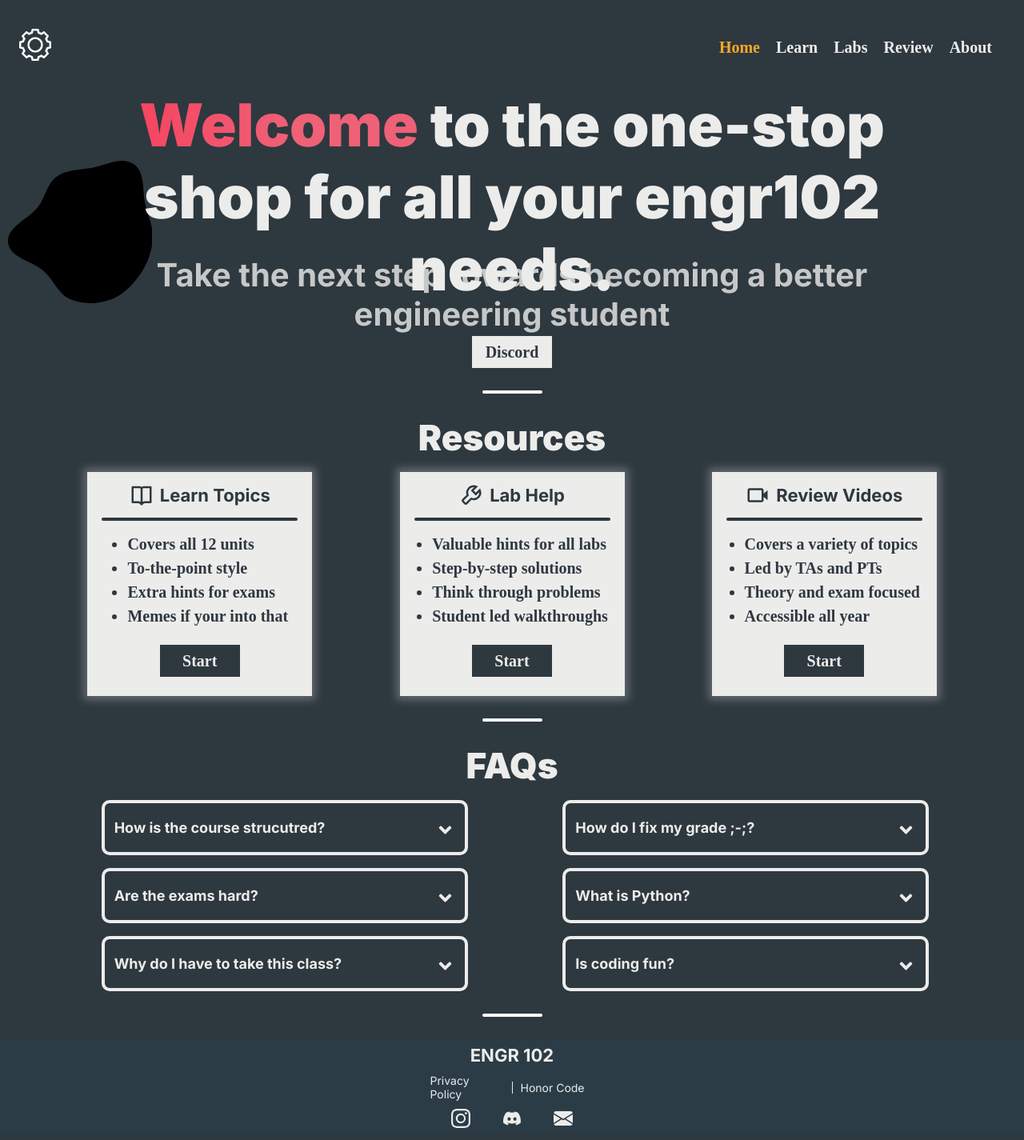
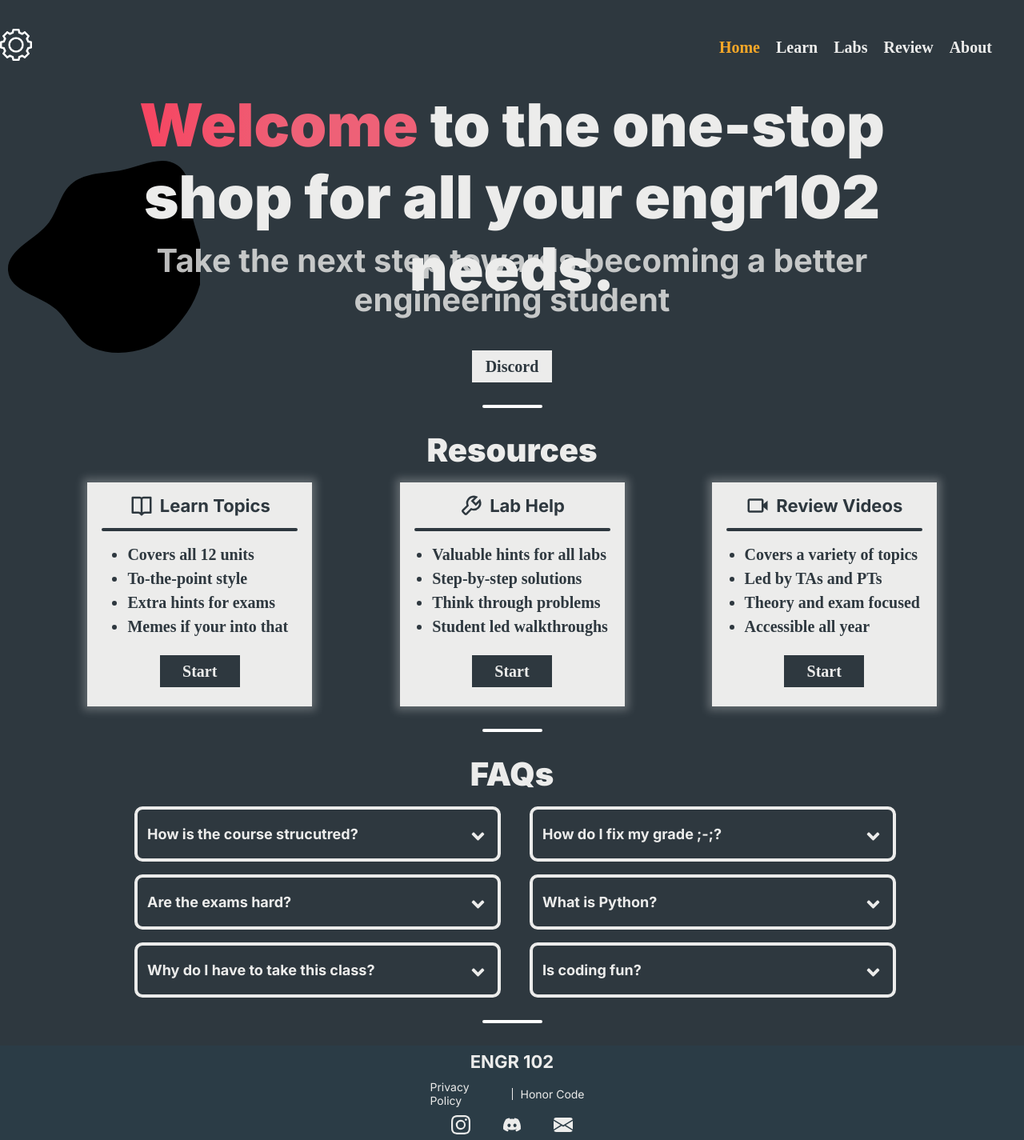
Before and after one commit to WarrenWu4/engr102-website, a React (Vite) app: page / in a window 1280 px wide. Shown: the whole page at 80% size. Built offline with nearby package versions, Linux system fonts and the light colour scheme; a web font is replaced by a local one.

Commit message:
home page good up to 640px

```diff
--- a/src/components/homePageComponents/FaqCard.css
+++ b/src/components/homePageComponents/FaqCard.css
@@ -46,3 +46,9 @@
         width: 42.6rem;
     }
 }
+
+@media (min-width: 1280px) {
+    .faq-card {
+        margin: 1.6rem 2.2rem 0 2.2rem;
+    }
+}
--- a/src/components/nav.css
+++ b/src/components/nav.css
@@ -1,7 +1,7 @@
 /* mobile defaults */
 
 .nav {
-    width: 37.5rem;
+    width: 31.1rem;
     margin: 3rem 0 3rem 0;
     display: flex;
     flex-direction: row;
@@ -10,7 +10,6 @@
 }
 
 .logo {
-    margin-left: 2.4rem;
     width: 4rem;
     aspect-ratio: 1;
     background-image: url("../assets/gear.png");
@@ -18,7 +17,6 @@
 }
 
 .menu-btn {
-    margin-right: 2.4rem;
     width: 10rem;
     height: 4rem;
     background: var(--contrast);
@@ -82,13 +80,13 @@
 
 @media (min-width: 475px) {
     .nav {
-        width: 47.5rem;
+        width: 39.3rem;
     }
 }
 
 @media (min-width: 640px) {
     .nav {
-        width: 64rem;
+        width: 53.2rem;
     }
 }
 
--- a/src/styles/home.css
+++ b/src/styles/home.css
@@ -80,61 +80,49 @@
     z-index: -1;
 }
 
-
-/* faqs section */
-.faq-cards {
-    display: flex;
-    flex-direction: column;
-    justify-content: center;
-    align-items: center;
-}
-
 @media (min-width: 475px) {
-    .home {
-        width: 47.5rem;
-    }
     .home-container {
         max-width: 47.5rem;
     }
     .home-hero-header {
-        width: 43.7rem;
+        width: 41.7rem;
+        height: 21.2rem;
         font-size: 4.4rem;
     }
     .home-hero-subheader {
         width: 43.7rem;
-        font-size: 2.4rem;
-    }
-    .home-title {
-        font-size: 4.4rem;
+        height: 9.3rem;
+        font-size: 2.6rem;
     }
 }
 
 @media (min-width: 640px) {
-    .home {
-        width: 64rem;
-    }
     .home-container {
         max-width: 64rem;
     }
     .home-hero-header {
-        width: 58rem;
+        width: 55.6rem;
+        height: 17.4rem;
         font-size: 4.8rem;
     }
     .home-hero-subheader {
-        width: 58rem;
-        font-size: 2.8rem;
+        width: 55.6rem;
+        height: 11.7rem;
+        font-size: 3.2rem;
     }
     .res-cards {
         display: flex;
         flex-wrap: wrap;
         justify-content: space-evenly;
     }
+    .home-hero-blob {
+        width: 24rem;
+        height: 24rem;
+        background-size: cover;
+    }
 }
 
 @media (min-width: 768px) {
-    .home {
-        width: 76.8rem;
-    }
     .home-container {
         max-width: 76.8rem;
     }
@@ -146,20 +134,10 @@
         width: 68rem;
         font-size: 3.2rem;
     }
-    .faq-cards {
-        width: 76.8rem;
-        display: flex;
-        flex-direction: row;
-        justify-content: space-evenly;
-        align-items: flex-start;
-        flex-wrap: wrap;
-    }
+
 }
 
 @media (min-width: 1024px) {
-    .home {
-        width: 102.4rem;
-    }
     .home-container {
         max-width: 102.4rem;
     }
@@ -176,16 +154,17 @@
         display: flex;
         justify-content: space-evenly;
     }
-    /* TODO fix spacing */
     .faq-cards {
         width: 102.4rem;
+        display: flex;
+        flex-direction: row;
+        justify-content: space-evenly;
+        align-items: flex-start;
+        flex-wrap: wrap;
     }
 }
 
 @media (min-width: 1280px) {
-    .home {
-        width: 128rem;
-    }
     .home-container {
         max-width: 128rem;
     }
@@ -203,6 +182,10 @@
     .res-cards {
         width: 128rem;
     }
+    .faq-cards {
+        width: 128rem;
+        justify-content: center;
+    }
 }
 
 @media (min-width: 1536px) {
```
